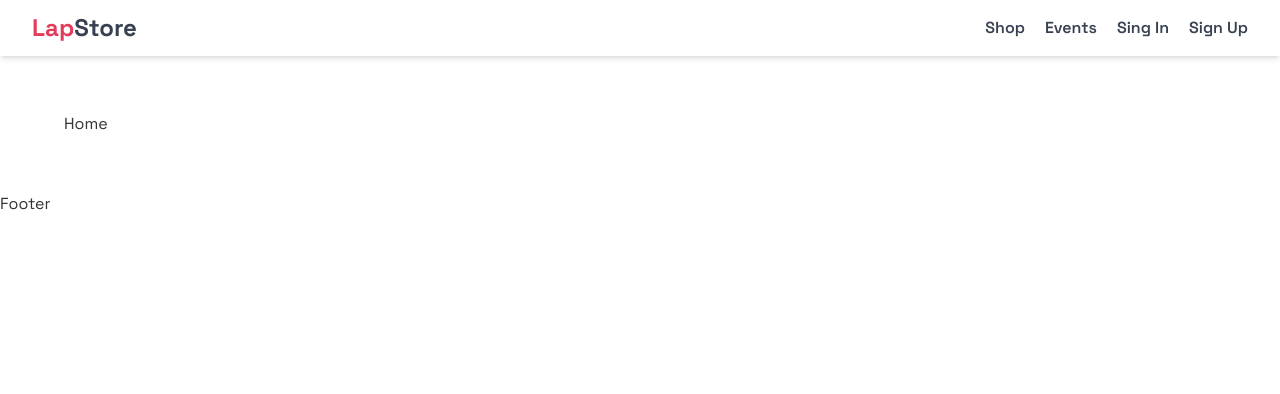
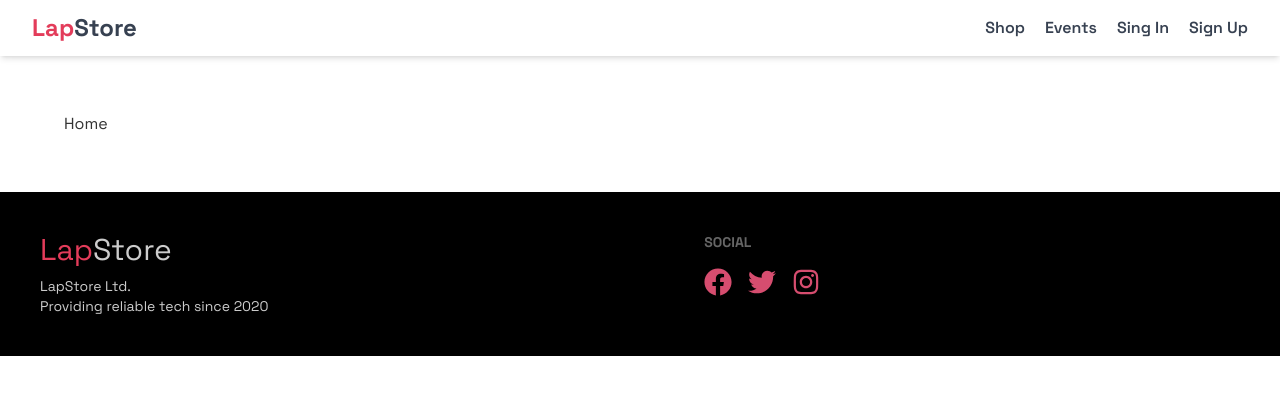
Before and after one commit to 10Sadique/lap-store-client, a React (Create React App) app: page / in a window 1280 px wide. Shown: the top 394 px of the page. Built offline with nearby package versions, Linux system fonts and the light colour scheme.

Commit message:
footer added

```diff
--- a/src/components/ui/Footer.js
+++ b/src/components/ui/Footer.js
@@ -1,5 +1,35 @@
+import { FaFacebook, FaInstagram, FaTwitter } from 'react-icons/fa';
+
 const Footer = () => {
-    return <div>Footer</div>;
+    return (
+        <footer className="p-10 footer bg-neutral text-neutral-content">
+            <div>
+                <div className="text-3xl">
+                    <span className="text-primary">Lap</span>
+                    <span className="">Store</span>
+                </div>
+                <p>
+                    LapStore Ltd.
+                    <br />
+                    Providing reliable tech since 2020
+                </p>
+            </div>
+            <div>
+                <span className="footer-title">Social</span>
+                <div className="grid grid-flow-col gap-4">
+                    <button>
+                        <FaFacebook className="transition-all duration-300 w-7 h-7 text-accent hover:text-primary ease" />
+                    </button>
+                    <button>
+                        <FaTwitter className="transition-all duration-300 w-7 h-7 text-accent hover:text-primary ease" />
+                    </button>
+                    <button>
+                        <FaInstagram className="transition-all duration-300 w-7 h-7 text-accent hover:text-primary ease" />
+                    </button>
+                </div>
+            </div>
+        </footer>
+    );
 };
 
 export default Footer;
```
